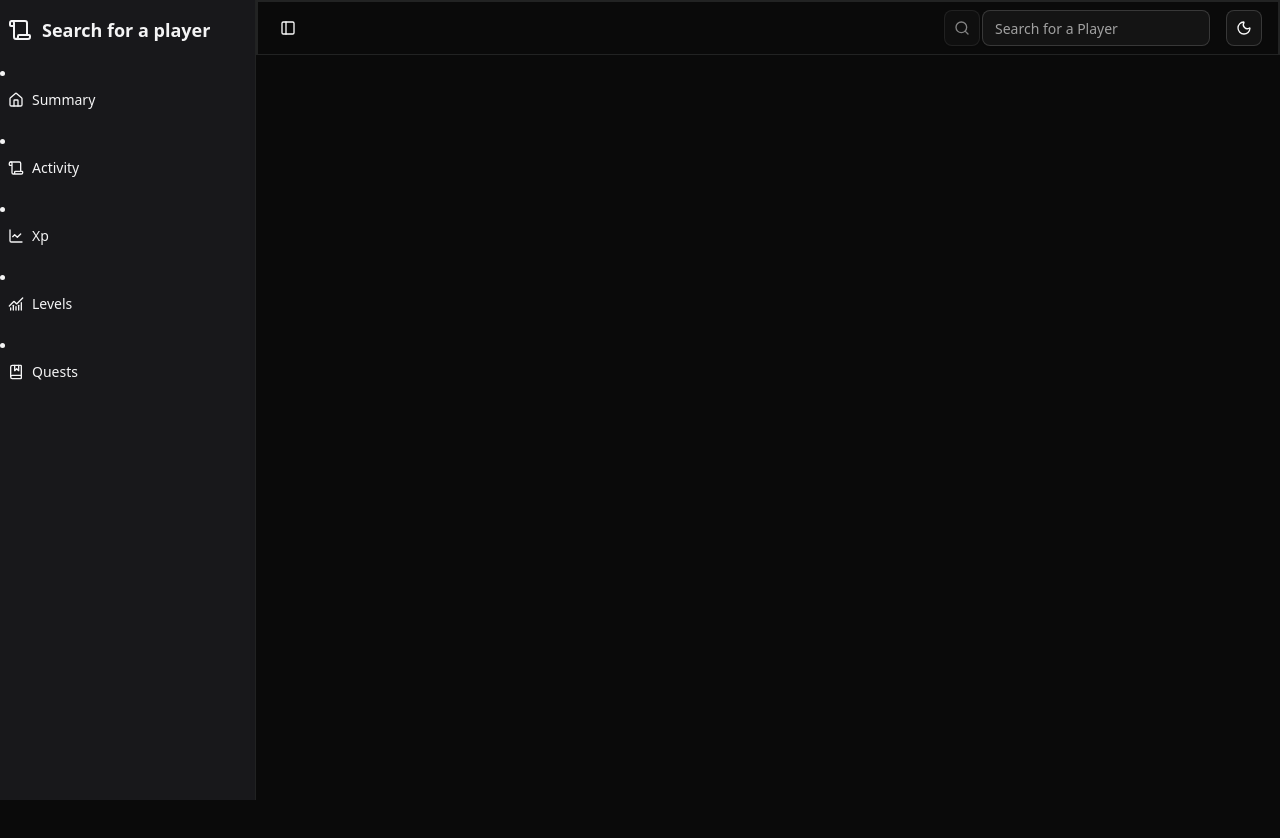
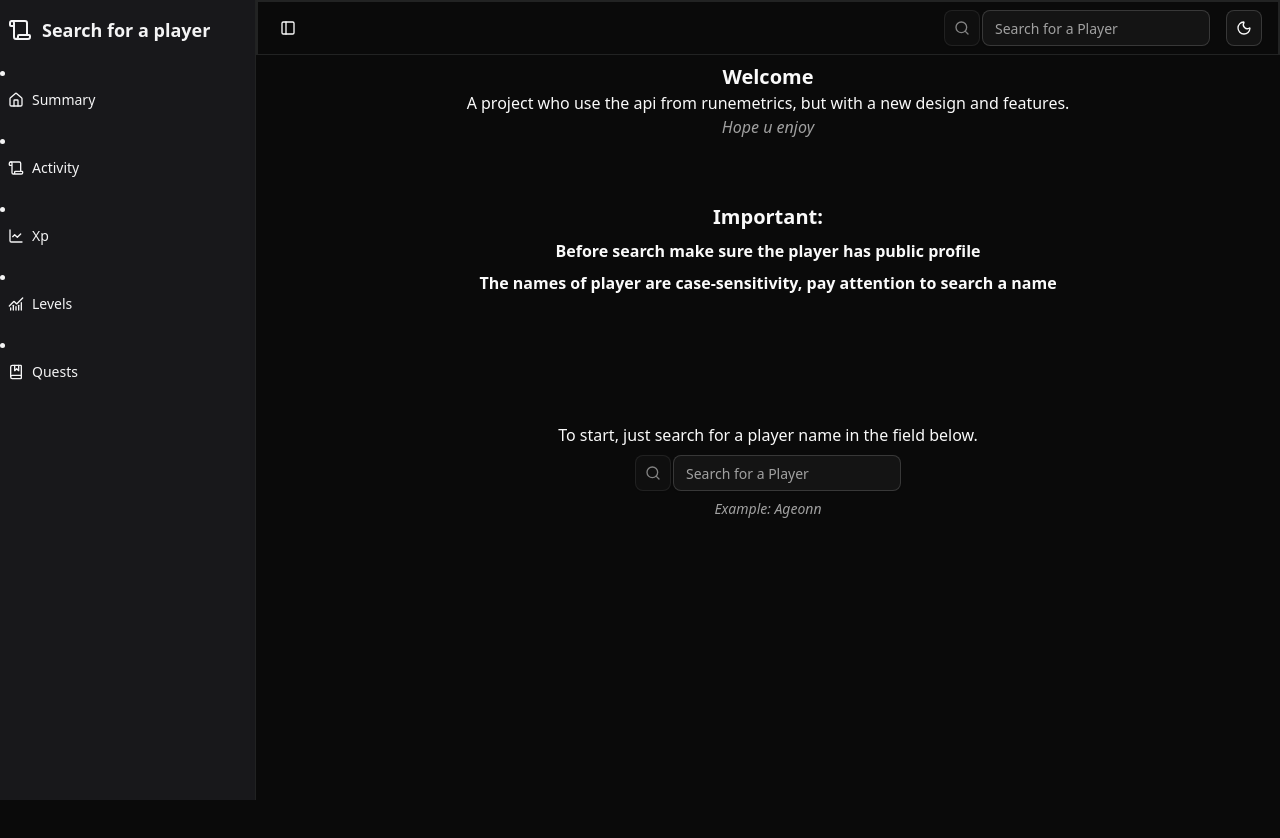
Before and after one commit to MatheusFilg/runescape-metrics, a React (Vite) app: page / in a window 1280 px wide. Shown: the top 838 px of the page. After the commit the page ends 800 px from the top, so only its background shows below. Built offline with nearby package versions, Linux system fonts and the light colour scheme.

Commit message:
feat: basic ui for home page

```diff
--- a/src/app/home.tsx
+++ b/src/app/home.tsx
@@ -0,0 +1,38 @@
+import { InputSearch } from '@/components/input-search'
+
+export function Home() {
+	return (
+		<div className="flex-1 h-screen p-2">
+			<div className="flex flex-col items-center gap-16 w-full h-full">
+				<div className="w-full flex flex-col items-center">
+					<h1 className="font-bold text-xl">Welcome</h1>
+					<h2>
+						A project who use the api from runemetrics, but with a new design
+						and features.
+					</h2>
+					<span className="italic text-muted-foreground">Hope u enjoy</span>
+				</div>
+
+				<div className="flex flex-col items-center gap-2">
+					<h1 className="font-bold text-xl">Important:</h1>
+					<h2 className="font-bold">
+						Before search make sure the player has public profile
+					</h2>
+					<h2 className="mb-16 font-bold">
+						The names of player are case-sensitivity, pay attention to search a
+						name
+					</h2>
+				</div>
+				<div className="flex flex-col items-center gap-2">
+					<h2>To start, just search for a player name in the field below.</h2>
+
+					<InputSearch />
+
+					<span className="text-sm text-muted-foreground italic">
+						Example: Ageonn{' '}
+					</span>
+				</div>
+			</div>
+		</div>
+	)
+}
--- a/src/app/layout.tsx
+++ b/src/app/layout.tsx
@@ -7,7 +7,7 @@ export function Layout() {
 	return (
 		<SidebarProvider>
 			<AppSidebar />
-			<main className="flex w-full flex-col">
+			<main className="flex w-full h-screen flex-col">
 				<Header />
 				<Outlet />
 			</main>
--- a/src/routes.tsx
+++ b/src/routes.tsx
@@ -1,5 +1,6 @@
 import { createBrowserRouter } from 'react-router'
 import { Activity } from './app/activity'
+import { Home } from './app/home'
 import { Layout } from './app/layout'
 import { Summary } from './app/summary'
 
@@ -11,6 +12,11 @@ export const router = createBrowserRouter([
 			{
 				index: true,
 				path: '/',
+				element: <Home />,
+			},
+			{
+				index: true,
+				path: '/summary',
 				element: <Summary />,
 			},
 			{
```
